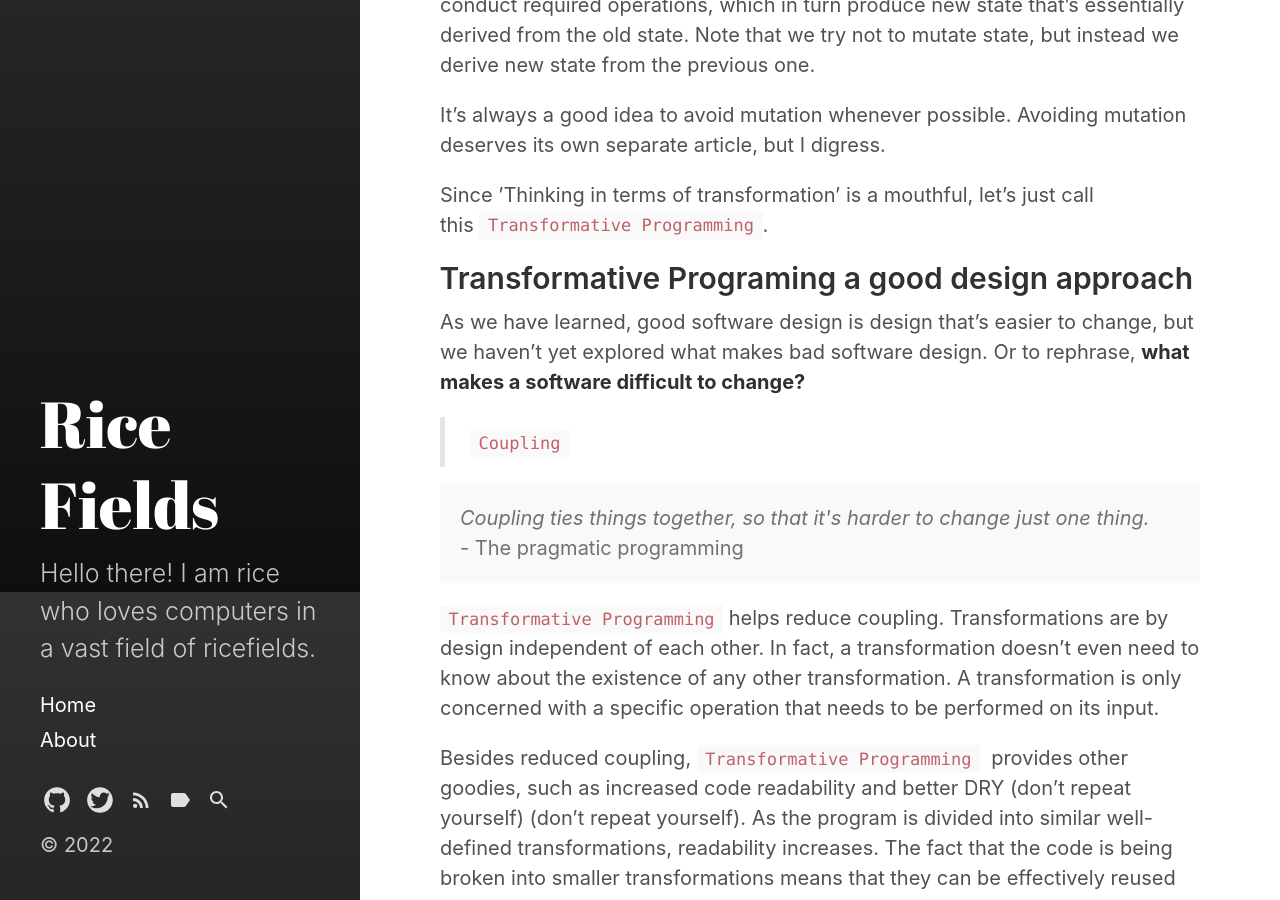
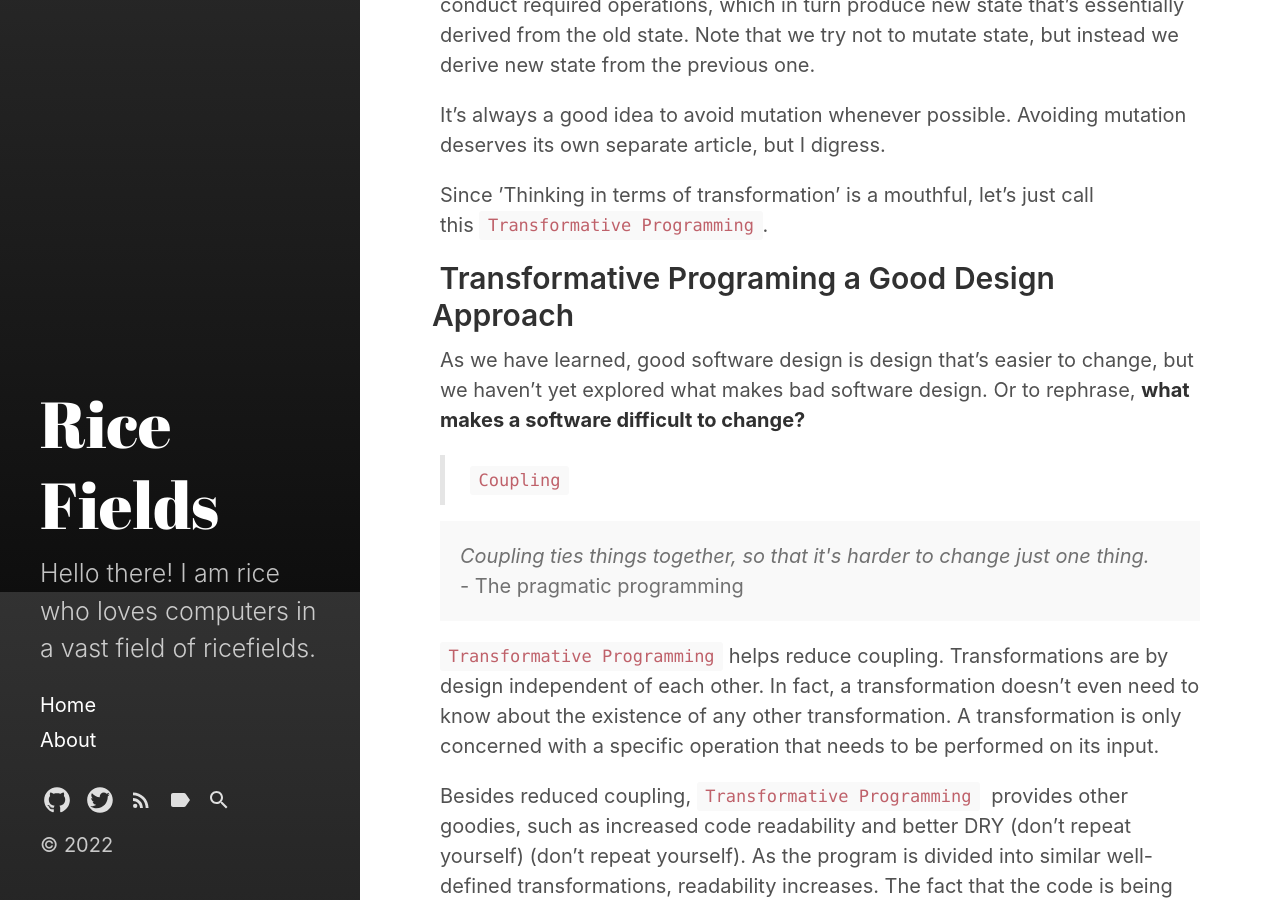
Before and after one commit to RiceNFields/ricenfields.github.io, a Jekyll site: the page built from _posts/2022-08-12-code-principles-data-and-transformation.md, in a window 1280 px wide and 900 px high, scrolled down 3008 px. Built offline with Jekyll 4.4.1, drawn with Linux system fonts in a browser that asks for light colours; some of the changed text lies outside the part shown.

Commit message:
Fix headings

```diff
--- a/_posts/2022-08-12-code-principles-data-and-transformation.md
+++ b/_posts/2022-08-12-code-principles-data-and-transformation.md
@@ -43,7 +43,7 @@
 
 Here, the array of numbers `dataA` is transformed into the array of strings `dataB` via `map`, which is a function that defines the transformation.
 
-## Thinking in terms of transformation
+## Thinking in Terms of Transformation
 
 We can start thinking of a program as a series of transformations. The data passes through one or more transformations, each one of which operates on the data in order to produce the desired output. Let’s make this concept clear with a quick example.
 
@@ -89,7 +89,7 @@
 
 Since 'Thinking in terms of transformation' is a mouthful, let’s just call this `Transformative Programming`.
 
-## Transformative Programing a good design approach
+## Transformative Programing a Good Design Approach
 
 As we have learned, good software design is design that’s easier to change, but we haven’t yet explored what makes bad software design.
 Or to rephrase, **what makes a software difficult to change?**
@@ -163,7 +163,7 @@
 
 For example, if we add an additional templated field on the notification object, just by having a glance at the piece of code, we find that the only thing that needs to be updated is `processNotificationContent`.
 
-## Transformative programming in real world
+## Transformative Programming in Real World
 
 At this point, it’s possible to develop the impression that transformative programming is only applicable to functional programming. We will discover this to not be the case, since transformative programming can find its way into your code base and improve it regardless of the style you follow.
 
```
